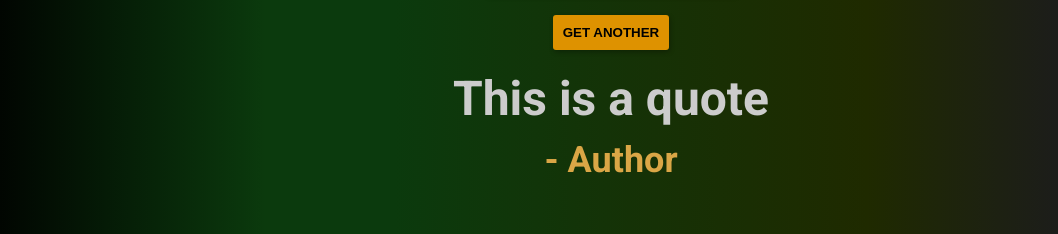
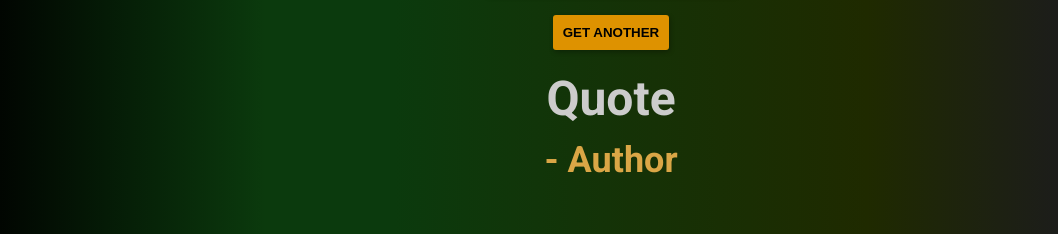
Before and after one commit to Jonatandb/breaking_bad_random_quotes, a React (Create React App) app: page / in a window 1280 px wide. Shown: the part 285-519 px from the top of the page, without its empty margins (29-1087 px from the left). Built offline with nearby package versions, Linux system fonts and the light colour scheme.

Commit message:
Basic state for quote added

```diff
--- a/src/App.js
+++ b/src/App.js
@@ -1,5 +1,13 @@
+import { useState } from "react";
+
+const initialQuote = {
+  text: 'Quote',
+  author: 'Author'
+}
 
 function App() {
+  const [quote, setQuote] = useState(initialQuote)
+
   return (
     <div className="app">
       <img
@@ -7,7 +15,7 @@ function App() {
         alt="logo"
       />
       <button>Get another</button>
-      <p>This is a quote<br /><span>- Author</span></p>
+      <p>{quote.text}<br /><span>- {quote.author}</span></p>
     </div>
   );
 }
```
Also changed, not shown: 1 other file (tests, documents, lock files or other folders).
